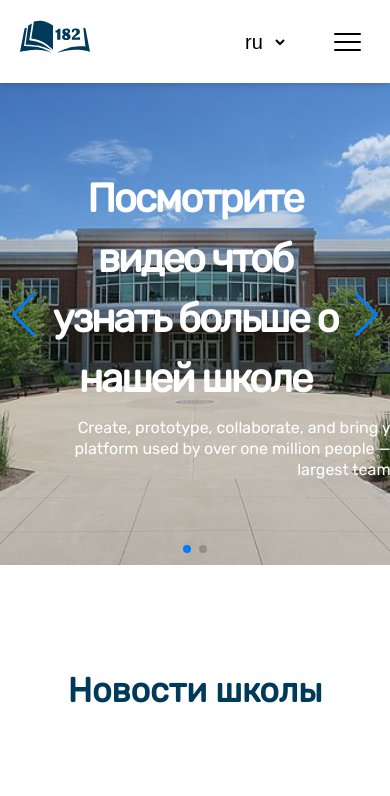
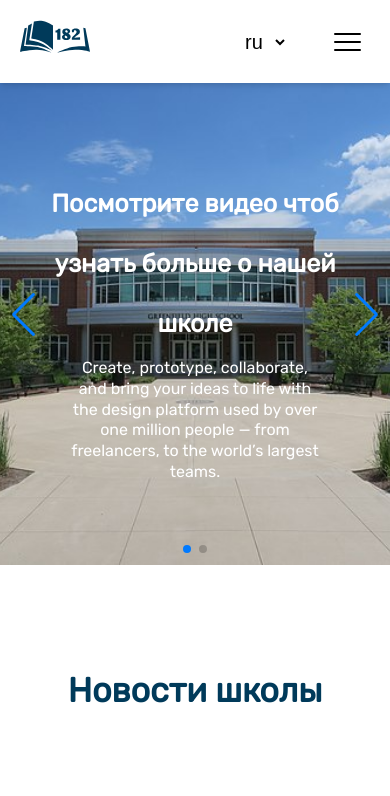
Before and after one commit to smuhammadaziz/school182-frontend, a React (Vite) app: page / in a window 390 px wide. Shown: the top 796 px of the page. Built offline with nearby package versions, Linux system fonts and the light colour scheme; grey boxes are pictures that could not be loaded.

Commit message:
add: changing errors

```diff
--- a/src/components/intro/intro.scss
+++ b/src/components/intro/intro.scss
@@ -33,7 +33,8 @@
 
 .intro__heading {
   margin: 0;
-  letter-spacing: -2px;
+  // letter-spacing: -2px;
+  letter-spacing: 0px;
 }
 
 .intro__p {
@@ -70,6 +71,8 @@
   top: 2rem;
   font-size: 40px;
   animation: 0.5s swift-up ease-in-out forwards;
+  padding-bottom: 10px;
+  line-height: 40px;
 }
 
 @keyframes swift-up {
@@ -130,17 +133,36 @@
   .intro {
     margin-top: 90px;
   }
+  .intro__p {
+    width: 400px;
+  }
 }
 
 @media only screen and (max-width: 600px) {
   .intro {
     margin-top: 65px;
   }
+  .intro__p {
+    width: 300px;
+  }
+
+  .intro__i {
+    font-size: 30px;
+    line-height: 40px;
+  }
 }
 
-@media only screen and (max-width: 400px) {
+@media only screen and (max-width: 450px) {
   .swiper-slide {
     font-size: 25px;
+  }
+  .intro__p {
+    width: 250px;
+  }
+
+  .intro__i {
+    font-size: 25px;
+    line-height: 40px;
   }
 }
 
@@ -149,10 +171,19 @@
     // padding: ;
   }
   .swiper {
-    height: 350px;
+    height: 400px;
   }
 
   .swiper-slide {
     font-size: 20px;
   }
+  .intro__p {
+    width: 250px;
+    font-size: 15px;
+  }
+
+  .intro__i {
+    font-size: 20px;
+    line-height: 40px;
+  }
 }
--- a/src/pages/home/home.jsx
+++ b/src/pages/home/home.jsx
@@ -22,10 +22,10 @@ function Home() {
       <main>
         <Intro />
         <News />
-        <Administration />
+        {/* <Administration /> */}
         <Statistics />
         {/* <Teachres /> */}
-        <Students />
+        {/* <Students /> */}
         <Form />
         <Map />
       </main>
```
